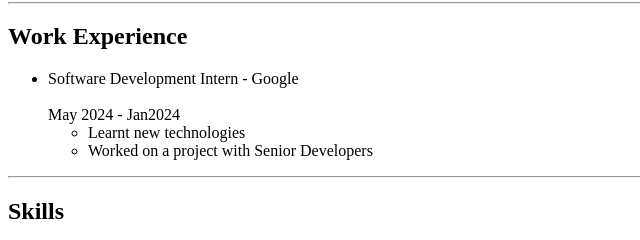
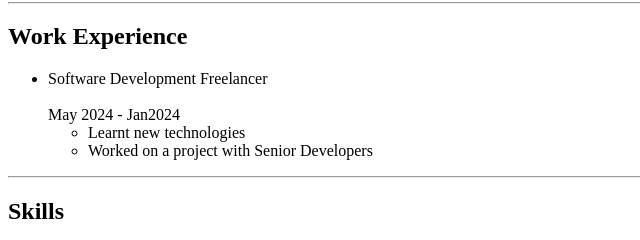
Before and after one commit to bhuvanparekh/html-portfolio, a plain HTML site: page index.html in a window 1280 px wide. Shown: the part 442-682 px from the top of the page, 0-640 px from the left. Drawn offline with Linux system fonts and the light colour scheme.

Commit message:
Update index.html

```diff
--- a/index.html
+++ b/index.html
@@ -20,7 +20,7 @@
     <hr />
     <h2>Work Experience</h2>
     <ul>
-        <li>Software Development Intern - Google</li>
+        <li>Software Development Freelancer</li>
         <br />
         May 2024 - Jan2024
         <ul>
```
